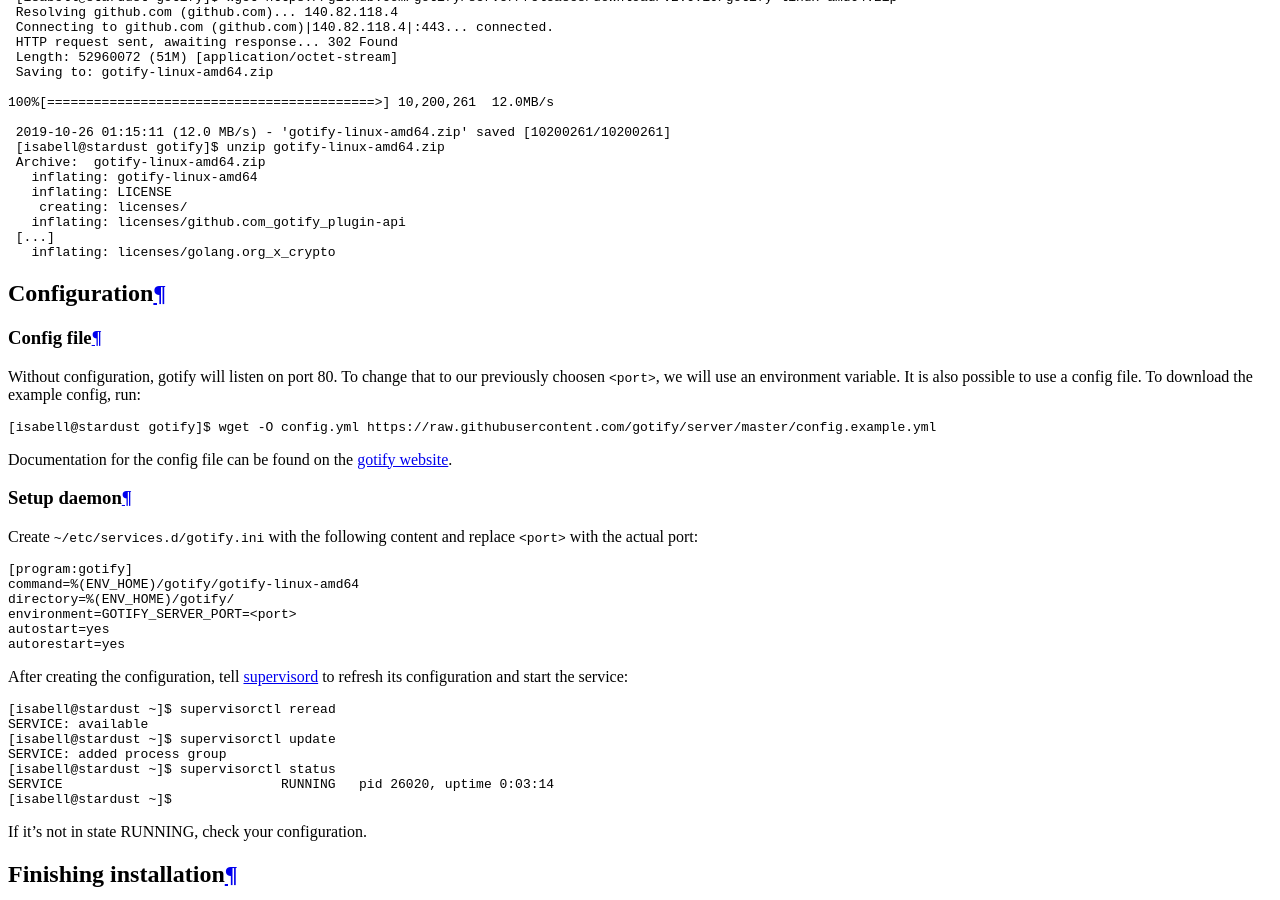
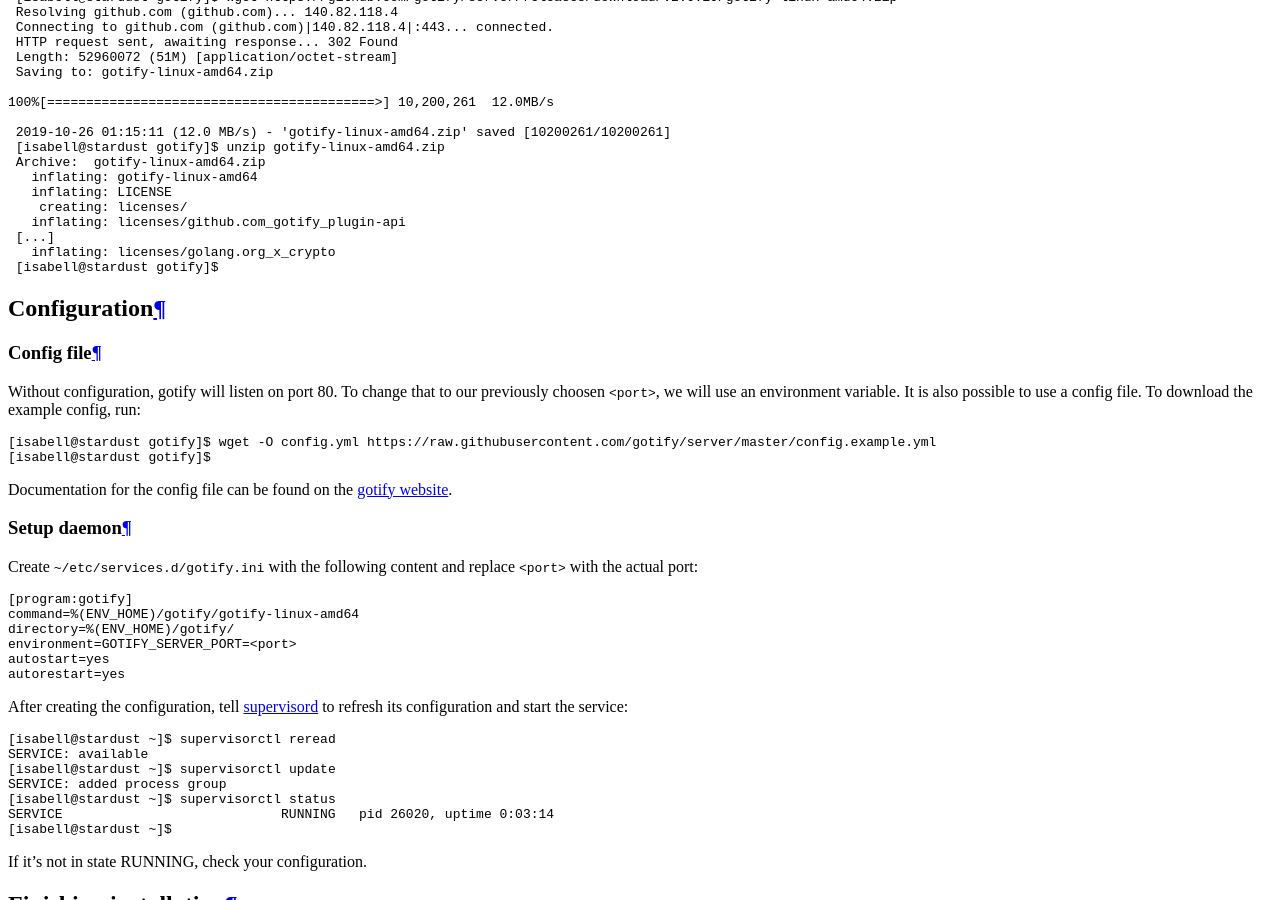
Before and after one commit to Uberspace/lab, a Sphinx documentation site: the page built from source/guide_gotify.rst, in a window 1280 px wide and 900 px high, scrolled down 3257 px. Built offline with Sphinx 7.4.7 and the Read the Docs theme 2.0.0, drawn with Linux system fonts in a browser that asks for light colours.

Commit message:
[gotify] add trailing command prompts

```diff
--- a/source/guide_gotify.rst
+++ b/source/guide_gotify.rst
@@ -77,6 +77,7 @@
     inflating: licenses/github.com_gotify_plugin-api
   [...]
     inflating: licenses/golang.org_x_crypto
+  [isabell@stardust gotify]$
 
 
 Configuration
@@ -92,6 +93,7 @@
 ::
 
   [isabell@stardust gotify]$ wget -O config.yml https://raw.githubusercontent.com/gotify/server/master/config.example.yml
+  [isabell@stardust gotify]$
 
 Documentation for the config file can be found on the `gotify website <https://gotify.net/docs/config>`_.
 
```
